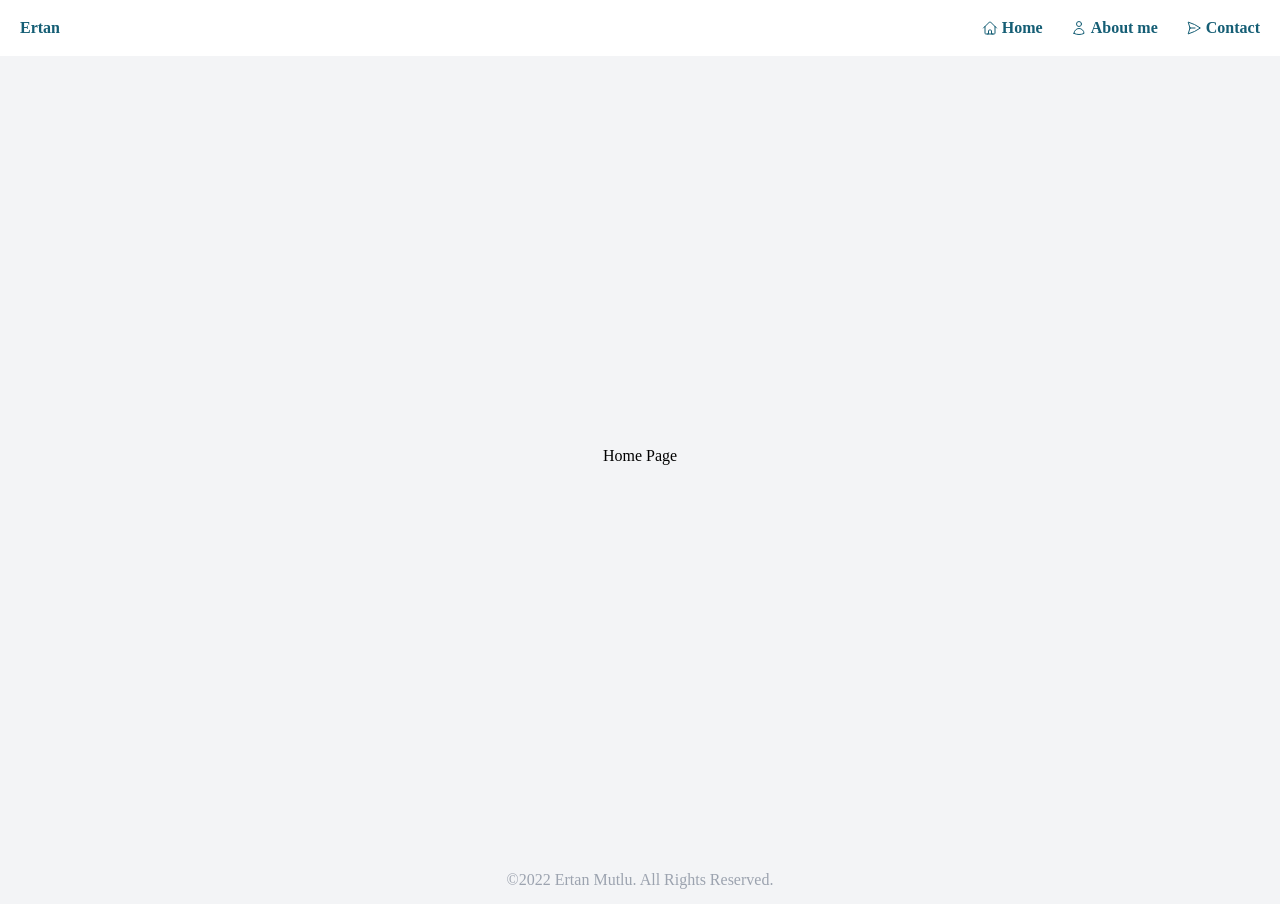
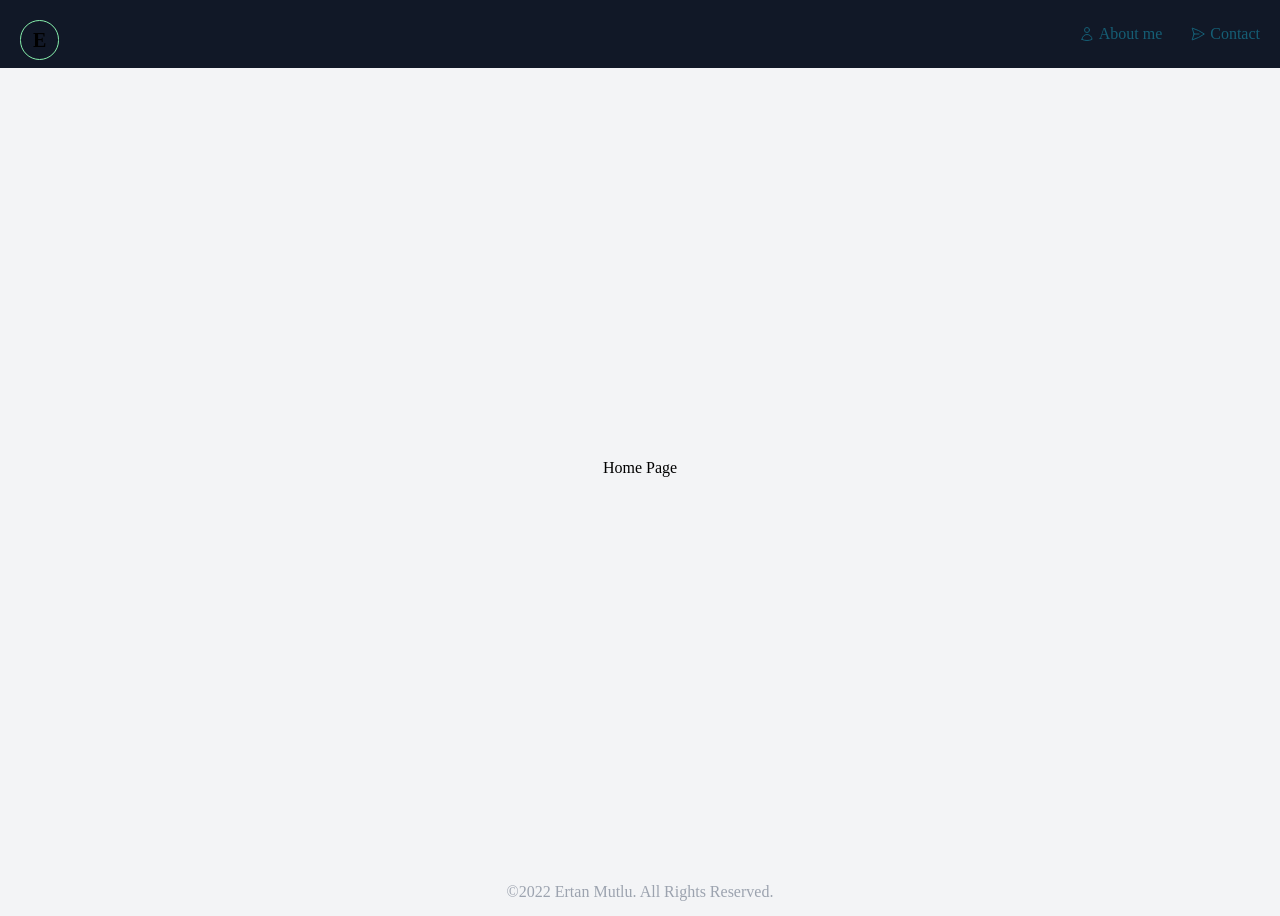
Before and after one commit to highpriesst/portfolio, a Next.js app: page / in a window 1280 px wide. Built offline with nearby package versions, Linux system fonts and the light colour scheme; a web font is replaced by a local one.

Commit message:
changed the design, trying out new design?

```diff
--- a/components/navbar.tsx
+++ b/components/navbar.tsx
@@ -28,26 +28,22 @@ export const Navbar = () => {
   };
 
   return (
-    <>
+    <div className="sticky top-0">
+      <div className="flex justify-center item-center bg-gray-900 overflow-hidden">
         <nav
           className={`flex items-center ${
             active ? "flex-wrap" : "justify-between"
-        } dark:bg-gray-900 p-2 justify-between`}>
+          } p-2 justify-between rounded-b-2xl lg:rounded-b-2xl w-full`}>
           <Link href="/">
             <a
-            className={`lg:inline-flex lg:w-auto  px-3 py-2 rounded text-cyan-800  dark:text-white font-bold items-center justify-center `}>
-            Ertan
+              className={`flex lg:flex lg:w-auto items-center justify-center h-10 w-10 px-3 py-1 ml-3 mt-3 dark:hover:bg-gray-800 border-green-300 border rounded-full font-extrabold text-xl dark:text-green-300  `}>
+              E
             </a>
           </Link>
 
-        <motion.div
-          transition={{
-            delay: 2,
-            x: { duration: 1 },
-            default: { easee: "linear" },
-          }}>
+          <motion.div>
             <button
-            className="inline-flex p-3 text-black dark:hover:bg-gray-800 rounded lg:hidden dark:text-white ml-auto hover:bg-gray-100 outline-none"
+              className="inline-flex p-3 text-black dark:hover:bg-gray-800 rounded lg:hidden dark:text-green-300 ml-auto outline-none"
               onClick={handleClick}>
               <svg
                 className="w-6 h-6"
@@ -64,27 +60,15 @@ export const Navbar = () => {
               </svg>
             </button>
           </motion.div>
-        {/*Note that in this div we will use a ternary operator to decide whether or not to display the content of the div  */}
           <div
             className={`${
               active ? "" : "hidden"
             }   w-full lg:inline-flex lg:flex-grow lg:w-auto`}>
-          <div className="lg:inline-flex lg:flex-row lg:ml-auto lg:w-auto w-full lg:items-center items-start  flex flex-col ` lg:h-auto">
-            <Link href="/">
+            <div
+              className={`lg:inline-flex lg:flex-row lg:ml-auto lg:w-auto w-full lg:items-center items-start  flex flex-col lg:h-auto`}>
+              <Link href="/about">
                 <a
-                className={`flex lg:inline-flex lg:w-auto w-full px-3 py-2 rounded text-cyan-800  dark:text-gray-300 font-bold items-center justify-center dark:hover:bg-gray-800`}>
-                <span>
-                  <HomeIcon
-                    className={`h-6 w-6 text-white-300 p-1 ${
-                      active ? "float-left mr-1" : "visible"
-                    }`}
-                  />
-                </span>
-                Home
-              </a>
-            </Link>
-            <Link href="/about">
-              <a className="flex lg:inline-flex lg:w-auto w-full px-3 py-2 rounded text-cyan-800  dark:text-gray-300 font-bold items-center justify-center dark:hover:bg-gray-800 ">
+                  className={`flex lg:inline-flex lg:w-auto w-full px-3 py-2 rounded text-cyan-800  dark:text-green-300 font-extralight items-center justify-center lg:dark:hover:bg-gray-800 lg:dark:hover:rounded-2xl`}>
                   <span>
                     <UserIcon
                       className={`h-6 w-6 text-white-300 p-1 ${
@@ -96,7 +80,7 @@ export const Navbar = () => {
                 </a>
               </Link>
               <Link href="/contact">
-              <a className="flex lg:inline-flex lg:w-auto w-full px-3 py-2 rounded text-cyan-800  dark:text-gray-300 font-bold items-center justify-center dark:hover:bg-gray-800 ">
+                <a className="flex lg:inline-flex lg:w-auto w-full px-3 py-2 rounded text-cyan-800  dark:text-green-300 font-extralight items-center justify-center lg:dark:hover:bg-gray-800 lg:dark:hover:rounded-2xl">
                   <span>
                     <PaperAirplaneIcon
                       className={`h-6 w-6 text-white-300 p-1 ${
@@ -110,6 +94,7 @@ export const Navbar = () => {
             </div>
           </div>
         </nav>
-    </>
+      </div>
+    </div>
   );
 };
```
Lines whose indentation alone changed are shown as unchanged.
